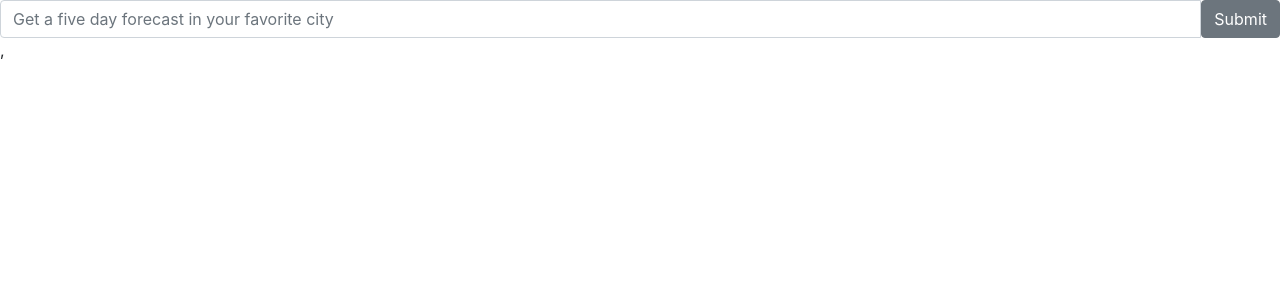
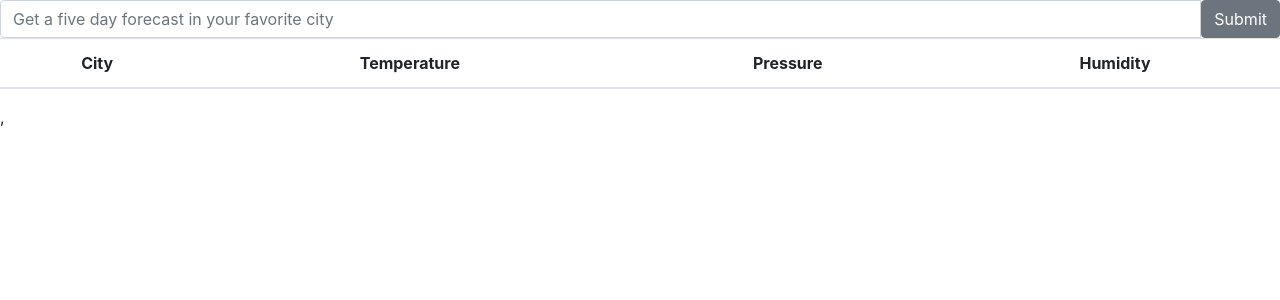
Before and after one commit to nolimitmaks/weather-app, a React (Create React App) app: page / in a window 1280 px wide. Shown: the top 300 px of the page. Built offline with nearby package versions, Linux system fonts and the light colour scheme; no server answers.

Commit message:
create weather-list container

```diff
--- a/src/App.js
+++ b/src/App.js
@@ -2,11 +2,13 @@
 import logo from './logo.svg';
 import './App.css';
 import SearchBar from './containers/search_bar';
+import WeatherList from './containers/weather_list';
 
 function App() {
   return (
     <div className="App">
       <SearchBar />
+      <WeatherList />
     </div>
   );
 }
--- /dev/null
+++ b/src/containers/weather_list.js
@@ -0,0 +1,46 @@
+import React from 'react'
+import {connect} from 'react-redux'
+
+class WeatherList extends React.Component {
+    constructor(props) {
+        super(props)
+
+        this.renderWeather = this.renderWeather.bind(this)
+    }
+
+    renderWeather(cityData) {
+        const name = cityData.city.name
+
+        return (
+            <tr key={name}>
+                <td>{name}</td>
+            </tr>
+        )
+    }
+
+    render() {
+        return (
+            <table className='table table-hover'>
+                <thead>
+                    <tr>
+                        <th>City</th>
+                        <th>Temperature</th>
+                        <th>Pressure</th>
+                        <th>Humidity</th>
+                    </tr>
+                </thead>
+                <tbody>
+                    {this.props.weather.map(this.renderWeather)}
+                </tbody>
+            </table>
+        )
+    }
+}
+
+function mapStateToProps({weather}) {
+    return {
+        weather
+    }
+}
+
+export default connect(mapStateToProps)(WeatherList)
```
